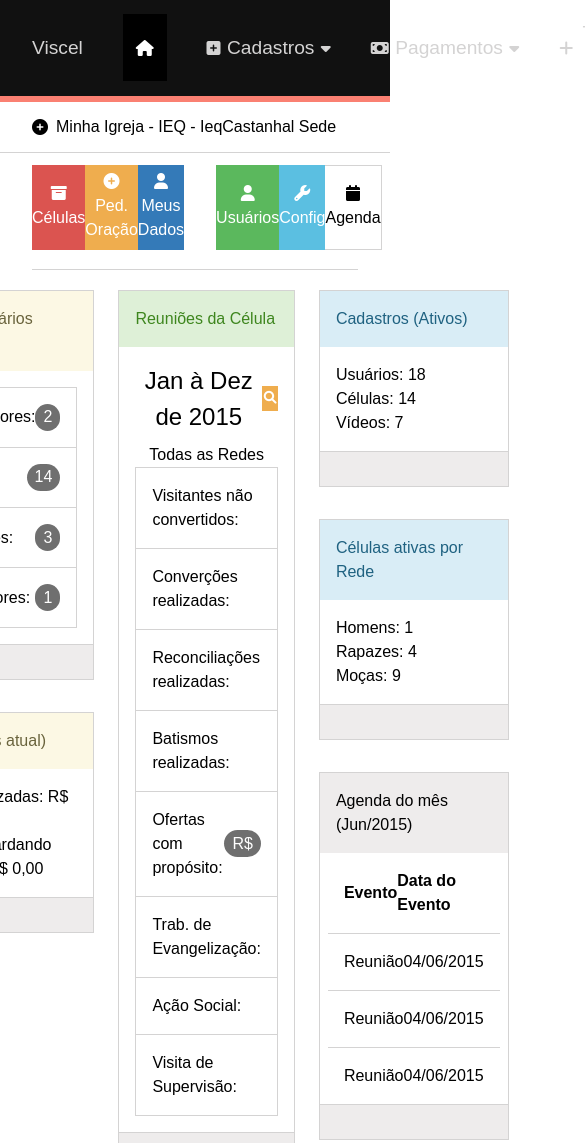
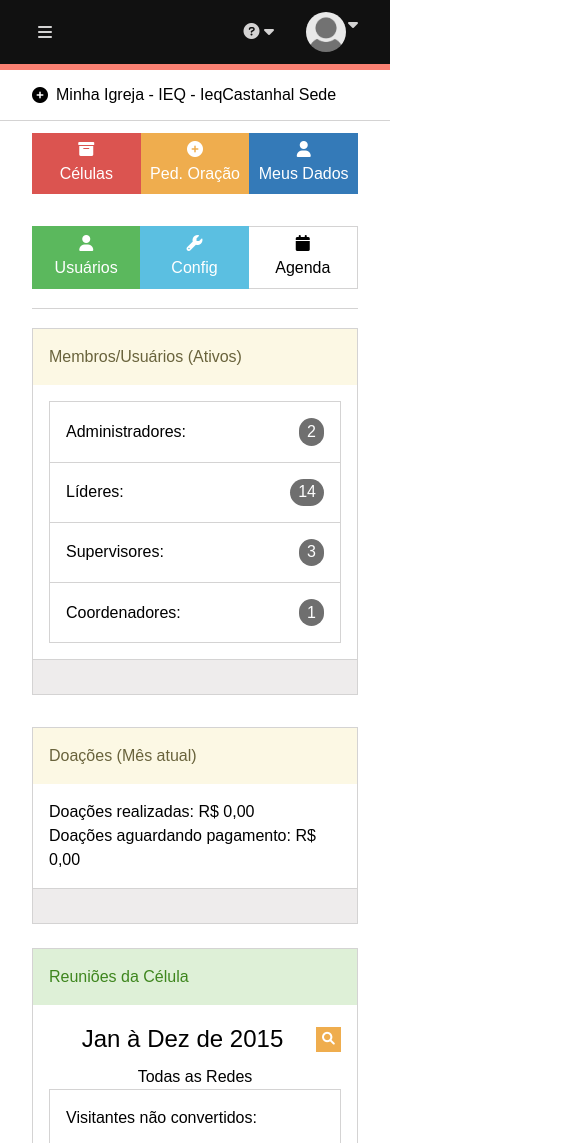
Before and after one commit to SilvanoGPM/ic-1va, a plain HTML site: page index.html in a window 390 px wide. Shown: the top 1143 px of the page, 585 px wide, since content can reach past the window. Drawn offline with Linux system fonts and the light colour scheme.

Commit message:
Simples responsividade

```diff
--- a/css/main.css
+++ b/css/main.css
@@ -37,7 +37,7 @@
   text-align: center;
 }
 
-.meeting_title > p {
+.meeting_title>p {
   margin-top: 0.5rem;
 }
 
@@ -63,3 +63,9 @@
   font-size: 0.8rem;
   height: 25px;
 }
+
+@media screen and (max-width: 900px) {
+  .main {
+    flex-direction: column;
+  }
+}
--- a/css/menu.css
+++ b/css/menu.css
@@ -5,6 +5,7 @@
   display: flex;
   align-items: center;
   width: 100%;
+  min-height: 70px;
 }
 
 .menu {
@@ -49,6 +50,15 @@
   background-color: black;
 }
 
+.menu-toggle {
+  display: none;
+  align-items: center;
+  justify-content: center;
+  background-color: transparent;
+  border: none;
+  color: inherit;
+}
+
 .menu_user {
   display: flex;
   align-items: center;
@@ -70,3 +80,13 @@
   border-radius: 100px;
   overflow: hidden;
 }
+
+@media screen and (max-width: 900px) {
+  .menu_buttons {
+    display: none;
+  }
+
+  .menu-toggle {
+    display: flex;
+  }
+}
--- a/css/options.css
+++ b/css/options.css
@@ -56,3 +56,9 @@
   border-left: none;
   color: black;
 }
+
+@media screen and (max-width: 900px) {
+  .options_container {
+    flex-direction: column;
+  }
+}
--- a/index.html
+++ b/index.html
@@ -52,6 +52,10 @@
                         <i class="fas fa-wrench"></i>
                     </button>
                 </div>
+
+                <button class="menu-toggle">
+                    <i class="fas fa-bars"></i>
+                </button>
 
                 <div class="menu_user">
                     <div>
```
